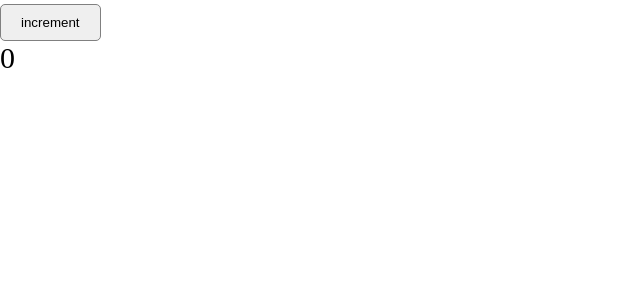
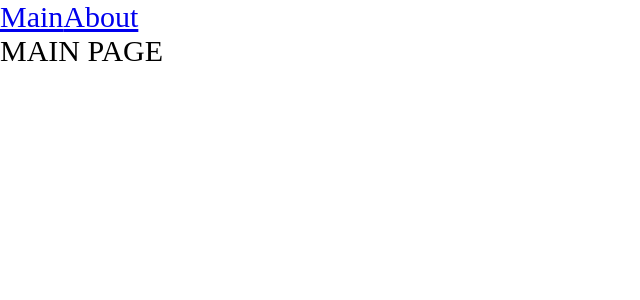
Before and after one commit to code0verdose/Blog-Production-Project, a React app: page / in a window 1280 px wide. Shown: the top 300 px of the page, without its empty margins (0-640 px from the left). Built offline with nearby package versions, Linux system fonts and the light colour scheme.

Commit message:
Add router and lazy loading suspense

```diff
--- a/package.json
+++ b/package.json
@@ -23,6 +23,7 @@
     "@types/node": "^17.0.21",
     "@types/react": "^17.0.39",
     "@types/react-dom": "^17.0.11",
+    "@types/react-router-dom": "^5.3.3",
     "@types/webpack": "^5.28.0",
     "@types/webpack-dev-server": "^4.7.2",
     "css-loader": "^6.6.0",
@@ -40,6 +41,7 @@
   },
   "dependencies": {
     "react": "^17.0.2",
-    "react-dom": "^17.0.2"
+    "react-dom": "^17.0.2",
+    "react-router-dom": "^6.2.1"
   }
 }
--- a/src/App.tsx
+++ b/src/App.tsx
@@ -1,10 +1,20 @@
 import React from 'react';
-import {Counter} from "./components/Counter";
+import {Suspense} from "react";
+import {Link, Route, Routes} from "react-router-dom";
+import {AboutPageAsync} from "./pages/AboutPage/AboutPage.async";
+import {MainPageAsync} from "./pages/MainPage/MainPage.async";
 
 const App = () => {
     return (
         <div className='app'>
-            <Counter/>
+            <Link to={'/'}>Main</Link>
+            <Link to={'/about'}>About</Link>
+            <Suspense fallback={<div>Loading...</div>}>
+            <Routes>
+                <Route path={'/about'} element={<AboutPageAsync />}/>
+                <Route path={'/'} element={<MainPageAsync />}/>
+            </Routes>
+            </Suspense>
         </div>
     );
 };
--- a/src/index.tsx
+++ b/src/index.tsx
@@ -1,8 +1,11 @@
 import {render} from "react-dom";
 import App from "./App";
 import './index.sass'
+import {BrowserRouter} from "react-router-dom";
 
 render(
-    <App/>,
+    <BrowserRouter>
+        <App/>
+    </BrowserRouter>,
     document.getElementById('root')
 )
--- /dev/null
+++ b/src/pages/AboutPage/AboutPage.async.tsx
@@ -0,0 +1,6 @@
+import {lazy} from "react";
+
+export const AboutPageAsync = lazy(() => new Promise(resolve =>{
+    //@ts-ignore
+    setTimeout(() => resolve(import('./AboutPage')), 1500)
+}))
--- /dev/null
+++ b/src/pages/AboutPage/AboutPage.tsx
@@ -0,0 +1,11 @@
+import React from 'react';
+
+const AboutPage = () => {
+    return (
+        <div>
+            ABOUT PAGE
+        </div>
+    );
+};
+
+export default AboutPage;
--- /dev/null
+++ b/src/pages/MainPage/MainPage.async.tsx
@@ -0,0 +1,6 @@
+import {lazy} from "react";
+
+export const MainPageAsync = lazy(() => new Promise(resolve =>{
+    //@ts-ignore
+    setTimeout(() => resolve(import('./MainPage')), 1500)
+}))
--- /dev/null
+++ b/src/pages/MainPage/MainPage.tsx
@@ -0,0 +1,11 @@
+import React from 'react';
+
+const MainPage = () => {
+    return (
+        <div>
+            MAIN PAGE
+        </div>
+    );
+};
+
+export default MainPage;
```
Also changed, not shown: 3 other files (tests, documents, lock files or other folders).
